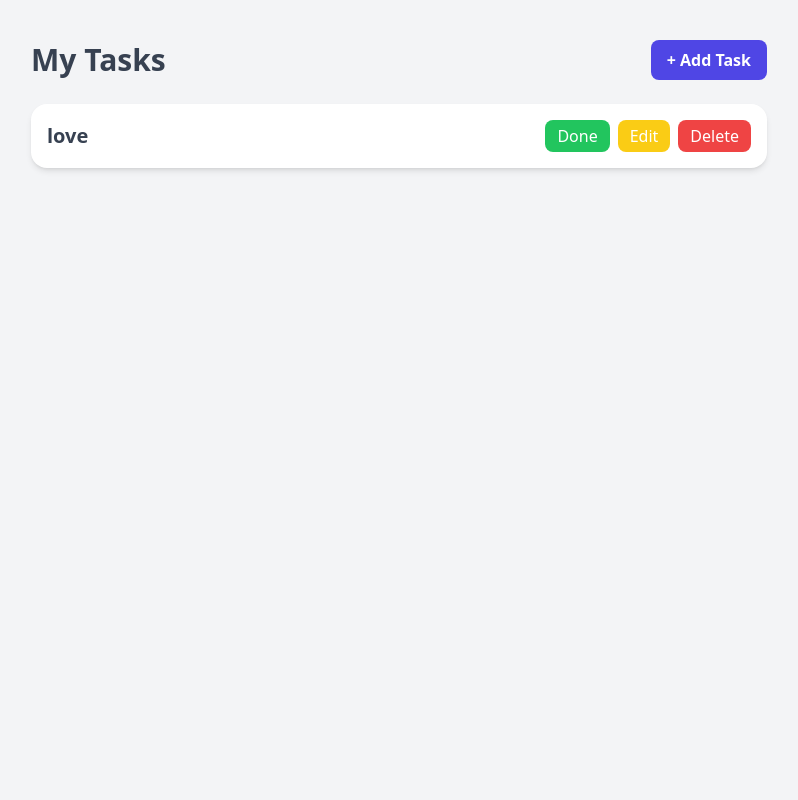
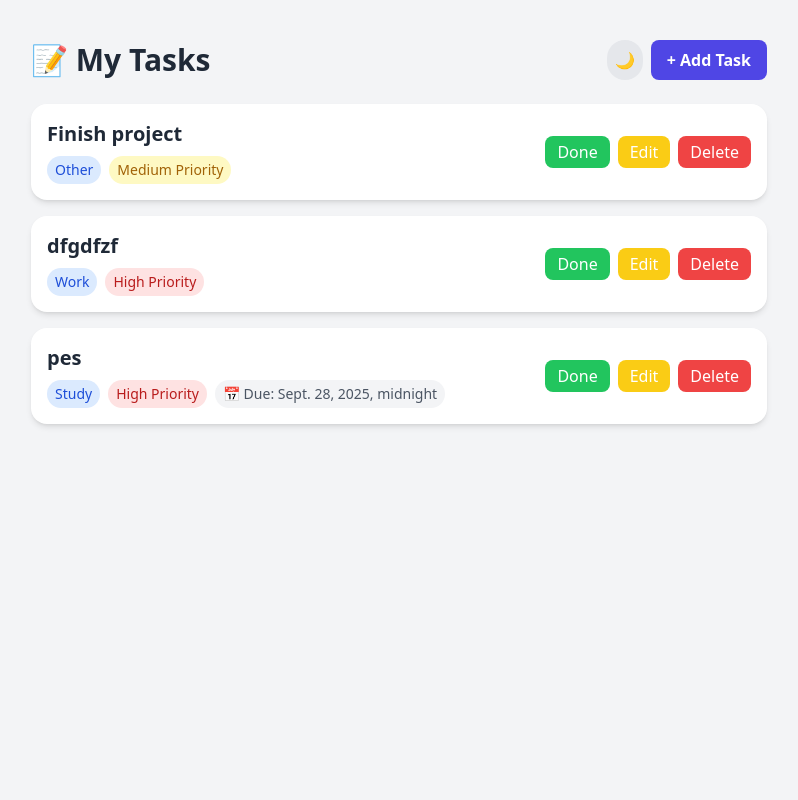
Before and after one commit to astelwilliam/django-todo-app, a Django app: page / in a window 1280 px wide. Shown: the whole page, without its empty margins (241-1039 px from the left). Run offline with Django 5.2, Linux system fonts and the light colour scheme; data comes from the database, SQL or seed files in the repository; some libraries are stand-ins or nearby versions.

Commit message:
Added category, priority, and subtasks features; fixed toggle_done bug

```diff
--- a/tasks/templates/tasks/index.html
+++ b/tasks/templates/tasks/index.html
@@ -5,94 +5,175 @@
   <meta name="viewport" content="width=device-width, initial-scale=1.0">
   <title>My Tasks</title>
   <script src="https://cdn.tailwindcss.com"></script>
+
   <style>
-        /* Fade-in animation */
-        .fade-in { animation: fadeIn 0.8s ease-in-out forwards; opacity: 0; }
+    /* Animations */
+    .fade-in { animation: fadeIn 0.6s ease-in-out forwards; opacity: 0; }
     @keyframes fadeIn { to { opacity: 1; } }
 
-        /* Task card hover */
     .task-card { transition: transform 0.3s, box-shadow 0.3s; }
-        .task-card:hover { transform: translateY(-5px); box-shadow: 0 10px 20px rgba(0,0,0,0.15); }
+    .task-card:hover { transform: translateY(-4px); box-shadow: 0 6px 16px rgba(0,0,0,0.15); }
 
-        /* Done task */
-        .done h2, .done p { text-decoration: line-through; color: gray; }
+    .done { text-decoration: line-through; color: gray; transition: color 0.3s; }
 
     /* Modal */
-        .modal { display: none; position: fixed; inset: 0; background: rgba(0,0,0,0.5); justify-content: center; align-items: center; }
+    .modal { display: none; position: fixed; inset: 0; background: rgba(0,0,0,0.5);
+      justify-content: center; align-items: center; }
     .modal.active { display: flex; }
+
+    /* Smooth theme transition */
+    * { transition: background-color 0.4s, color 0.4s, border-color 0.4s; }
   </style>
 </head>
-<body class="bg-gray-100 min-h-screen flex flex-col items-center py-10">
+
+<body class="bg-gray-100 text-gray-800 min-h-screen flex flex-col items-center py-10 transition-colors duration-500">
 
   <div class="w-full max-w-3xl px-4">
+
     <!-- Header -->
     <div class="flex justify-between items-center mb-6">
-            <h1 class="text-3xl font-bold text-gray-700">My Tasks</h1>
-            <button id="openModal" class="bg-indigo-600 hover:bg-indigo-700 text-white font-semibold py-2 px-4 rounded-lg transition-transform duration-300">
+      <h1 class="text-3xl font-bold">📝 My Tasks</h1>
+      <div class="flex gap-2 items-center">
+        <!-- Dark mode toggle -->
+        <button id="themeToggle"
+          class="p-2 rounded-full bg-gray-200 hover:bg-gray-300 dark:bg-gray-700 dark:hover:bg-gray-600 transition">
+          🌙
+        </button>
+        <button id="openModal"
+          class="bg-indigo-600 hover:bg-indigo-700 text-white font-semibold py-2 px-4 rounded-lg transition">
           + Add Task
         </button>
+      </div>
     </div>
 
     <!-- Task list -->
     <div id="taskList" class="space-y-4">
       {% for task in tasks %}
-            <div class="fade-in bg-white rounded-2xl p-4 shadow-md task-card flex justify-between items-center {% if task.done %}done{% endif %}" data-id="{{ task.id }}">
+      <div
+        class="fade-in bg-white dark:bg-gray-800 rounded-2xl p-4 shadow-md task-card flex justify-between items-center {% if task.done %}done{% endif %}">
         <div>
-                    <h2 class="text-xl font-semibold text-gray-700">{{ task.title }}</h2>
-                    {% if task.description %}
-                    <p class="text-gray-500">{{ task.description|truncatechars:60 }}</p>
+          <h2 class="text-xl font-semibold">{{ task.title }}</h2>
+          <p class="text-gray-500 dark:text-gray-400">{{ task.description|truncatechars:60 }}</p>
+
+          <!-- New fields display -->
+          <div class="mt-2 flex flex-wrap gap-2 text-sm">
+            {% if task.category %}
+            <span class="px-2 py-1 rounded-full bg-blue-100 text-blue-700 dark:bg-blue-900 dark:text-blue-300">
+              {{ task.category }}
+            </span>
+            {% endif %}
+
+            {% if task.priority %}
+            <span class="px-2 py-1 rounded-full
+              {% if task.priority == 'High' %}bg-red-100 text-red-700 dark:bg-red-900 dark:text-red-300
+              {% elif task.priority == 'Medium' %}bg-yellow-100 text-yellow-700 dark:bg-yellow-900 dark:text-yellow-300
+              {% else %}bg-green-100 text-green-700 dark:bg-green-900 dark:text-green-300{% endif %}">
+              {{ task.priority }} Priority
+            </span>
+            {% endif %}
+
+            {% if task.due_date %}
+            <span class="px-2 py-1 rounded-full bg-gray-100 text-gray-600 dark:bg-gray-700 dark:text-gray-300">
+              📅 Due: {{ task.due_date }}
+            </span>
             {% endif %}
           </div>
+        </div>
+
         <div class="flex gap-2">
-                    <!-- Toggle Done -->
           <form method="POST" action="{% url 'toggle_done' task.id %}">
             {% csrf_token %}
-                        <button type="submit" class="bg-green-500 hover:bg-green-600 text-white py-1 px-3 rounded-lg transition-colors duration-300">
+            <button type="submit"
+              class="bg-green-500 hover:bg-green-600 text-white py-1 px-3 rounded-lg transition">
               {% if task.done %}Undo{% else %}Done{% endif %}
             </button>
           </form>
-
-                    <!-- Edit -->
-                    <a href="{% url 'edit_task' task.id %}" class="bg-yellow-400 hover:bg-yellow-500 text-white py-1 px-3 rounded-lg transition-colors duration-300">Edit</a>
-
-                    <!-- Delete -->
-                    <a href="{% url 'delete_task' task.id %}" class="bg-red-500 hover:bg-red-600 text-white py-1 px-3 rounded-lg transition-colors duration-300"
-                       onclick="return confirm('Are you sure you want to delete this task?');">
-                        Delete
-                    </a>
+          <a href="{% url 'edit_task' task.id %}"
+            class="bg-yellow-400 hover:bg-yellow-500 text-white py-1 px-3 rounded-lg transition">Edit</a>
+          <a href="{% url 'delete_task' task.id %}"
+            class="bg-red-500 hover:bg-red-600 text-white py-1 px-3 rounded-lg transition">Delete</a>
         </div>
       </div>
       {% empty %}
-            <p class="text-gray-500 text-center">No tasks yet. Click "Add Task" to create one!</p>
+      <p class="text-gray-500 text-center dark:text-gray-400">No tasks yet. Click "Add Task" to create one!</p>
       {% endfor %}
     </div>
   </div>
 
   <!-- Add Task Modal -->
   <div id="taskModal" class="modal">
-        <div class="bg-white rounded-xl p-6 w-full max-w-md">
-            <h2 class="text-2xl font-bold mb-4 text-gray-700">Add New Task</h2>
+    <div class="bg-white dark:bg-gray-800 rounded-xl p-6 w-full max-w-md shadow-lg">
+      <h2 class="text-2xl font-bold mb-4">Add New Task</h2>
       <form method="POST" action="{% url 'add_task' %}">
         {% csrf_token %}
-                <input type="text" name="title" placeholder="Title" required class="w-full border rounded-lg px-3 py-2 mb-3 focus:outline-none focus:ring-2 focus:ring-indigo-400">
-                <textarea name="description" placeholder="Description (optional)" class="w-full border rounded-lg px-3 py-2 mb-3 focus:outline-none focus:ring-2 focus:ring-indigo-400"></textarea>
+        <input type="text" name="title" placeholder="Enter new task..." required
+          class="w-full border rounded-lg px-3 py-2 mb-3 dark:bg-gray-700 dark:text-white">
+
+        <textarea name="description" placeholder="Description"
+          class="w-full border rounded-lg px-3 py-2 mb-3 dark:bg-gray-700 dark:text-white"></textarea>
+
+        <!-- Category -->
+        <select name="category" class="w-full border rounded-lg px-3 py-2 mb-3 dark:bg-gray-700 dark:text-white">
+          <option value="">Select Category</option>
+          <option value="Work">Work</option>
+          <option value="Study">Study</option>
+          <option value="Personal">Personal</option>
+          <option value="Other">Other</option>
+        </select>
+
+        <!-- Priority -->
+        <select name="priority" class="w-full border rounded-lg px-3 py-2 mb-3 dark:bg-gray-700 dark:text-white">
+          <option value="High">High</option>
+          <option value="Medium" selected>Medium</option>
+          <option value="Low">Low</option>
+        </select>
+
+        <!-- Due Date -->
+        <input type="date" name="due_date"
+          class="w-full border rounded-lg px-3 py-2 mb-3 dark:bg-gray-700 dark:text-white">
+
         <div class="flex justify-end gap-2">
-                    <button type="button" id="closeModal" class="px-4 py-2 rounded-lg bg-gray-300 hover:bg-gray-400">Cancel</button>
-                    <button type="submit" class="px-4 py-2 rounded-lg bg-indigo-600 hover:bg-indigo-700 text-white">Add Task</button>
+          <button type="button" id="closeModal"
+            class="px-4 py-2 rounded-lg bg-gray-300 hover:bg-gray-400 dark:bg-gray-600 dark:hover:bg-gray-500 text-white">
+            Cancel
+          </button>
+          <button type="submit"
+            class="px-4 py-2 rounded-lg bg-indigo-600 hover:bg-indigo-700 text-white">
+            Add Task
+          </button>
         </div>
       </form>
     </div>
   </div>
 
+  <!-- JavaScript -->
   <script>
     // Modal toggle
     const modal = document.getElementById('taskModal');
     document.getElementById('openModal').addEventListener('click', () => modal.classList.add('active'));
     document.getElementById('closeModal').addEventListener('click', () => modal.classList.remove('active'));
 
-        // Close modal on outside click
-        modal.addEventListener('click', (e) => {
-            if (e.target === modal) modal.classList.remove('active');
+    // Theme toggle
+    const themeToggle = document.getElementById('themeToggle');
+    const body = document.body;
+    const currentTheme = localStorage.getItem('theme');
+
+    if (currentTheme === 'dark') {
+      body.classList.add('dark', 'bg-gray-900', 'text-gray-100');
+      themeToggle.textContent = '☀️';
+    }
+
+    themeToggle.addEventListener('click', () => {
+      const isDark = body.classList.toggle('dark');
+      if (isDark) {
+        body.classList.add('bg-gray-900', 'text-gray-100');
+        localStorage.setItem('theme', 'dark');
+        themeToggle.textContent = '☀️';
+      } else {
+        body.classList.remove('bg-gray-900', 'text-gray-100');
+        localStorage.setItem('theme', 'light');
+        themeToggle.textContent = '🌙';
+      }
     });
   </script>
 </body>
--- a/tasks/views.py
+++ b/tasks/views.py
@@ -1,18 +1,25 @@
 from django.shortcuts import render, redirect, get_object_or_404
 from .models import Task
+from django.utils import timezone
 
 def index(request):
-    tasks = Task.objects.all()
+    tasks = Task.objects.all().order_by('-priority', 'due_date')
     return render(request, 'tasks/index.html', {'tasks': tasks})
-
-from django.shortcuts import redirect
 
 def add_task(request):
     if request.method == "POST":
-        title = request.POST.get("title")
-        if title:  # check if title is not empty
-            Task.objects.create(title=title)
-    return redirect("index")
+        title = request.POST.get('title')
+        category = request.POST.get('category')
+        due_date = request.POST.get('due_date')
+        priority = request.POST.get('priority')
+
+        Task.objects.create(
+            title=title,
+            category=category,
+            due_date=due_date if due_date else None,
+            priority=priority
+        )
+    return redirect('index')
 
 
 def edit_task(request, task_id):
--- a/todoproject/settings.py
+++ b/todoproject/settings.py
@@ -25,7 +25,7 @@ SECRET_KEY = 'django-insecure-+tw4-(hc&8y1f@qm@$yh_(x075pl)242o37e%q$jz8cuni(**1
 # SECURITY WARNING: don't run with debug turned on in production!
 DEBUG = True
 
-ALLOWED_HOSTS = []
+ALLOWED_HOSTS = ['*']
 
 
 # Application definition
```
Also changed, not shown: tasks/models.py (+40 -2 lines), db.sqlite3, tasks/migrations/0007_remove_task_description_remove_task_done_and_more.py (added), tasks/migrations/0008_task_done.py (added), tasks/migrations/0009_remove_task_completed_remove_task_created_at_and_more.py (added). Lines whose indentation alone changed are shown as unchanged.
